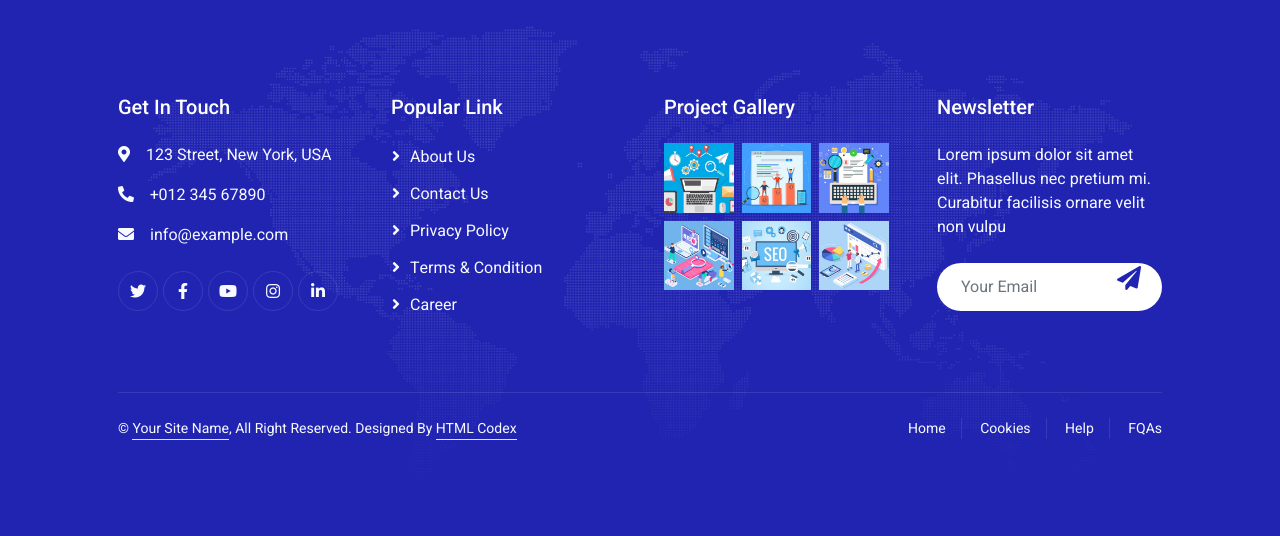
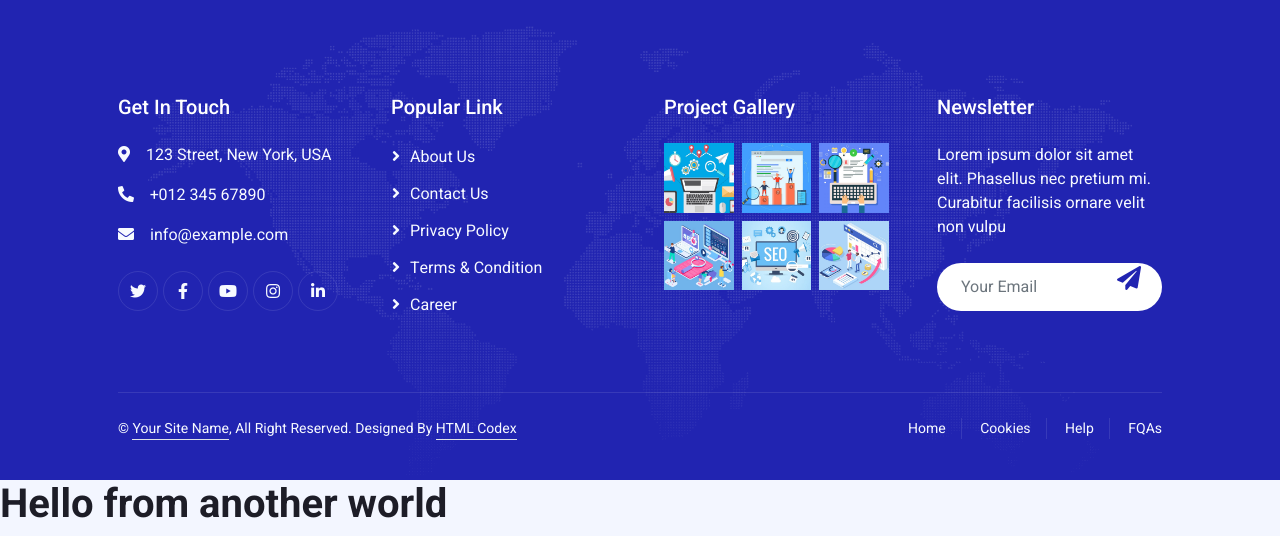
Before and after one commit to IbraheemKhurfan/WebProject-SE371, a PHP site: page /404.php in a window 1280 px wide. Shown: the part 1124-1660 px from the top of the page. Before the commit the page ends 1564 px from the top, so only its background shows below. Run offline with PHP 8.4, Linux system fonts and the light colour scheme; some libraries are stand-ins or nearby versions.

Commit message:
ADDED HEADER
JOJOIJIOJ

```diff
--- a/404.php
+++ b/404.php
@@ -229,6 +229,7 @@
 
     <!-- Template Javascript -->
     <script src="js/main.js"></script>
+    <h1> Hello from another world</h1>
 </body>
 
 </html>
```
